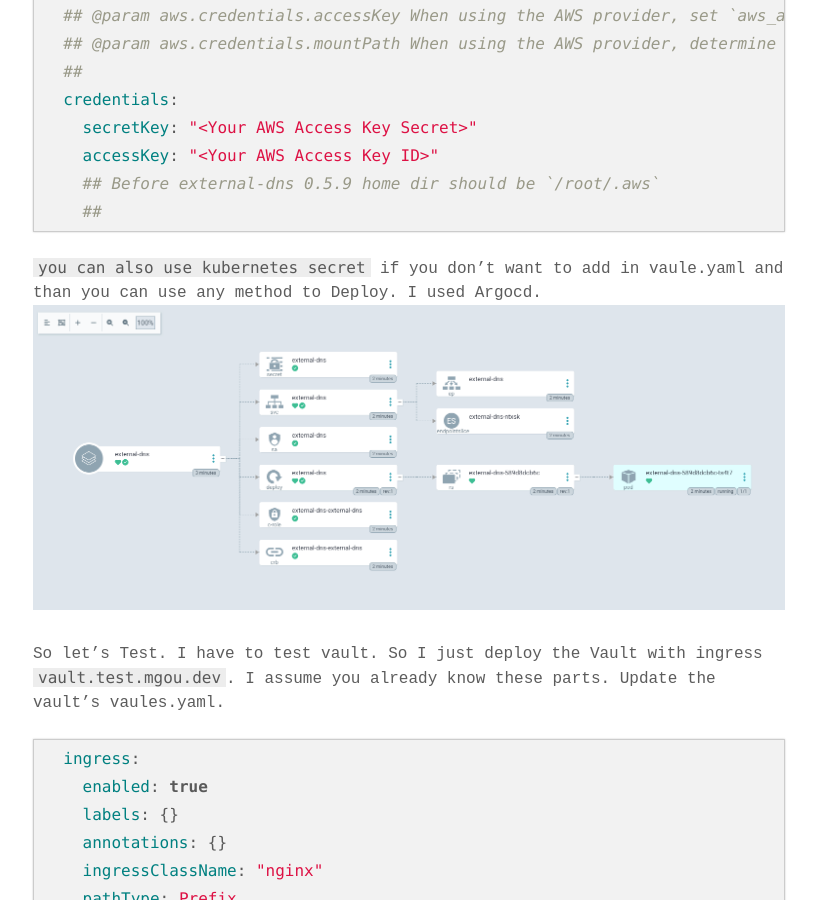
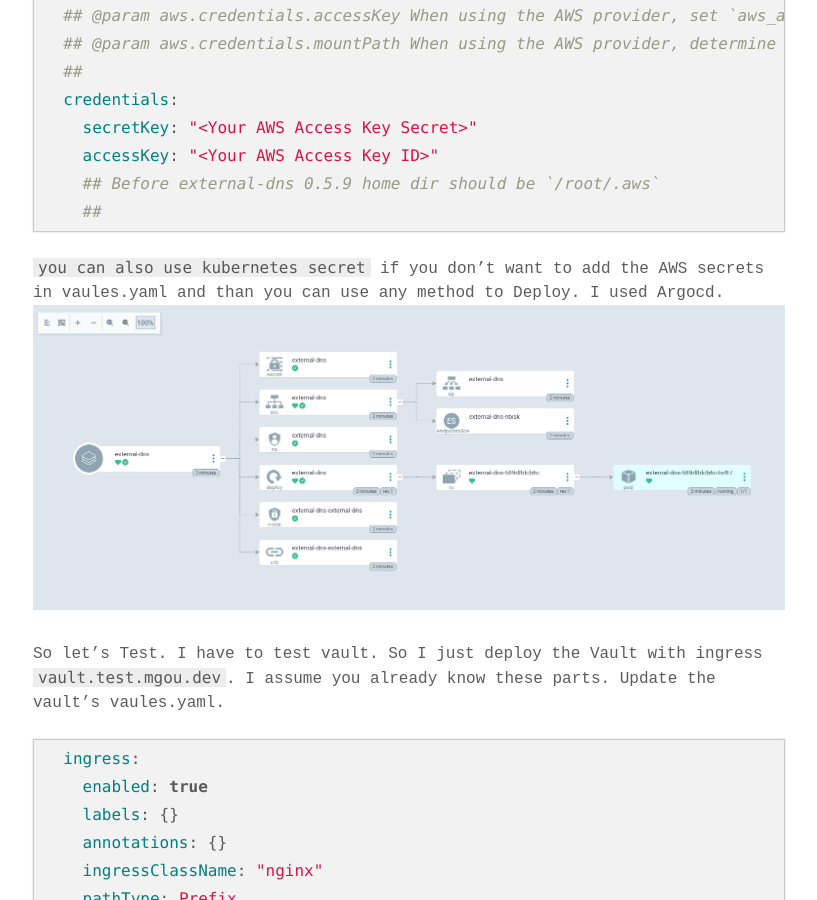
Before and after one commit to pyaephyohein/blog, a Jekyll site: the page built from _posts/2023-08-20-Why-I-use-External-DNS.md, in a window 1280 px wide and 900 px high, scrolled down 3292 px. Shown: the whole window, without its empty margins (231-1048 px from the left). Built offline with Jekyll 4.4.1, drawn with Linux system fonts in a browser that asks for light colours; some web fonts are replaced; comment, search, counter and statistics services are not loaded.

Commit message:
fix typo

````diff
--- a/_posts/2023-08-20-Why-I-use-External-DNS.md
+++ b/_posts/2023-08-20-Why-I-use-External-DNS.md
@@ -105,7 +105,7 @@ aws:
     ## Before external-dns 0.5.9 home dir should be `/root/.aws`
     ##
 ```
-```you can also use kubernetes secret``` if you don't want to add in vaule.yaml
+```you can also use kubernetes secret``` if you don't want to add the AWS secrets in vaules.yaml
 and than you can use any method to Deploy. I used Argocd.
 <br>
 <img src="/assets/images/extdnsargocd.png">
````
